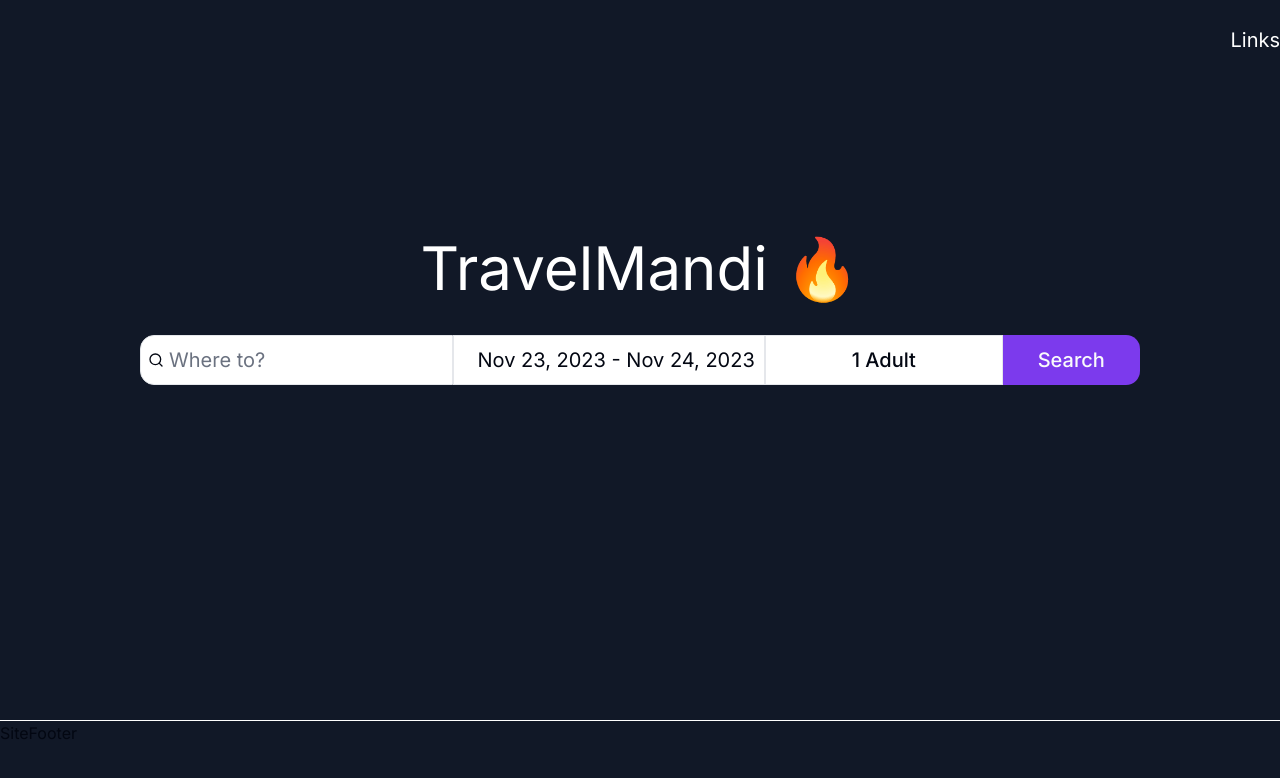
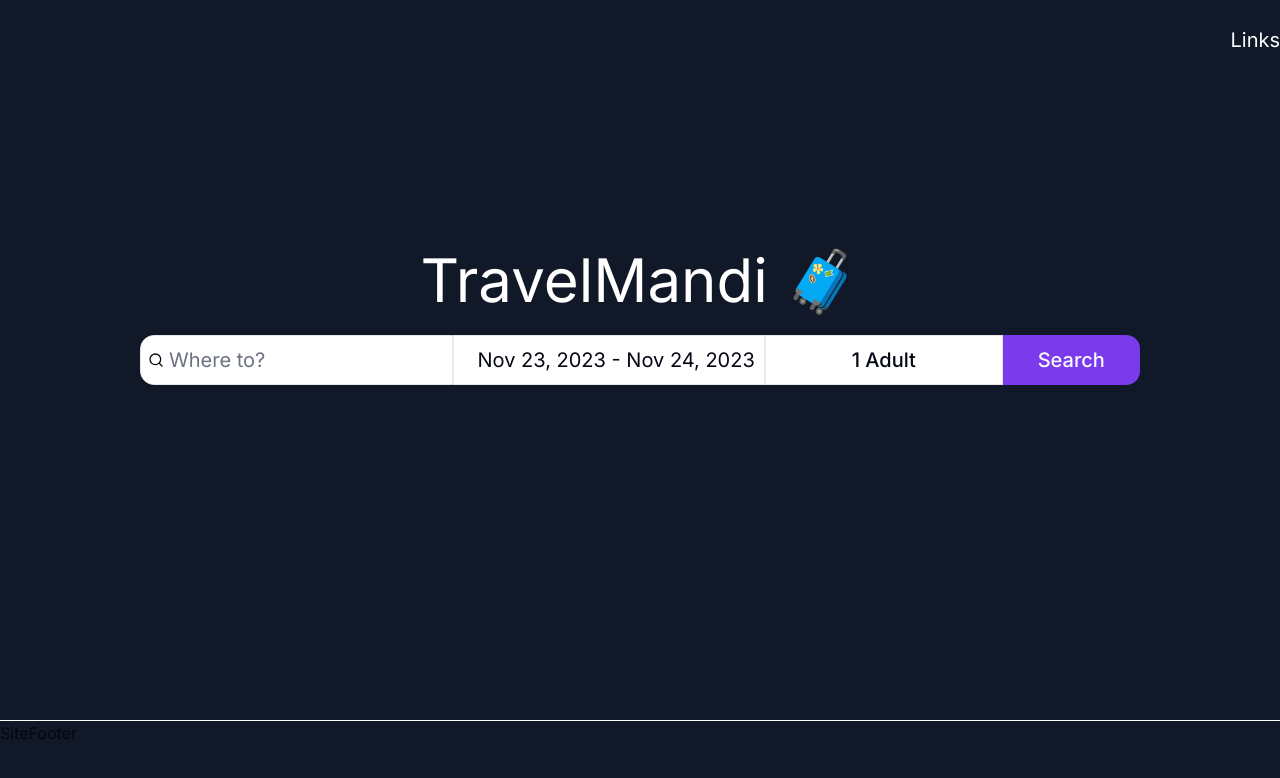
Before and after one commit to khawaja-ammar/nextjs_mse_fe, a Next.js app: page / in a window 1280 px wide. Shown: the top 778 px of the page. Built offline with nearby package versions, Linux system fonts and the light colour scheme.

Commit message:
changed temp emoji

```diff
--- a/src/components/main-nav.tsx
+++ b/src/components/main-nav.tsx
@@ -20,7 +20,7 @@
           pathname === "/" || pathname === "/search" ? "invisible" : ""
         }`}
       >
-        Travel Mandi 🔥
+        TravelMandi 🧳
       </Link>
       <div>Links</div>
     </nav>
--- a/src/components/site-header.tsx
+++ b/src/components/site-header.tsx
@@ -1,6 +1,5 @@
 import MainNav from "./main-nav";
 import SiteSearch from "./site-search";
-import { Separator } from "./ui/separator";
 
 export default function SiteHeader() {
   return (
--- a/src/components/site-search.tsx
+++ b/src/components/site-search.tsx
@@ -72,7 +72,7 @@
               : "hidden"
           }
         >
-          <p className="text-6xl text-white">TravelMandi 🔥</p>
+          <p className="text-6xl text-white">TravelMandi 🧳</p>
         </div>
         <form
           className="h-searchbar flex w-full items-center justify-center"
--- a/src/styles/globals.css
+++ b/src/styles/globals.css
@@ -26,7 +26,7 @@
     --radius: 1rem;
 
     --height-navbar: 80px;
-    --height-searchbar: 104px;
+    --height-searchbar: 80px;
     --height-footer: 80px;
   }
 
```
